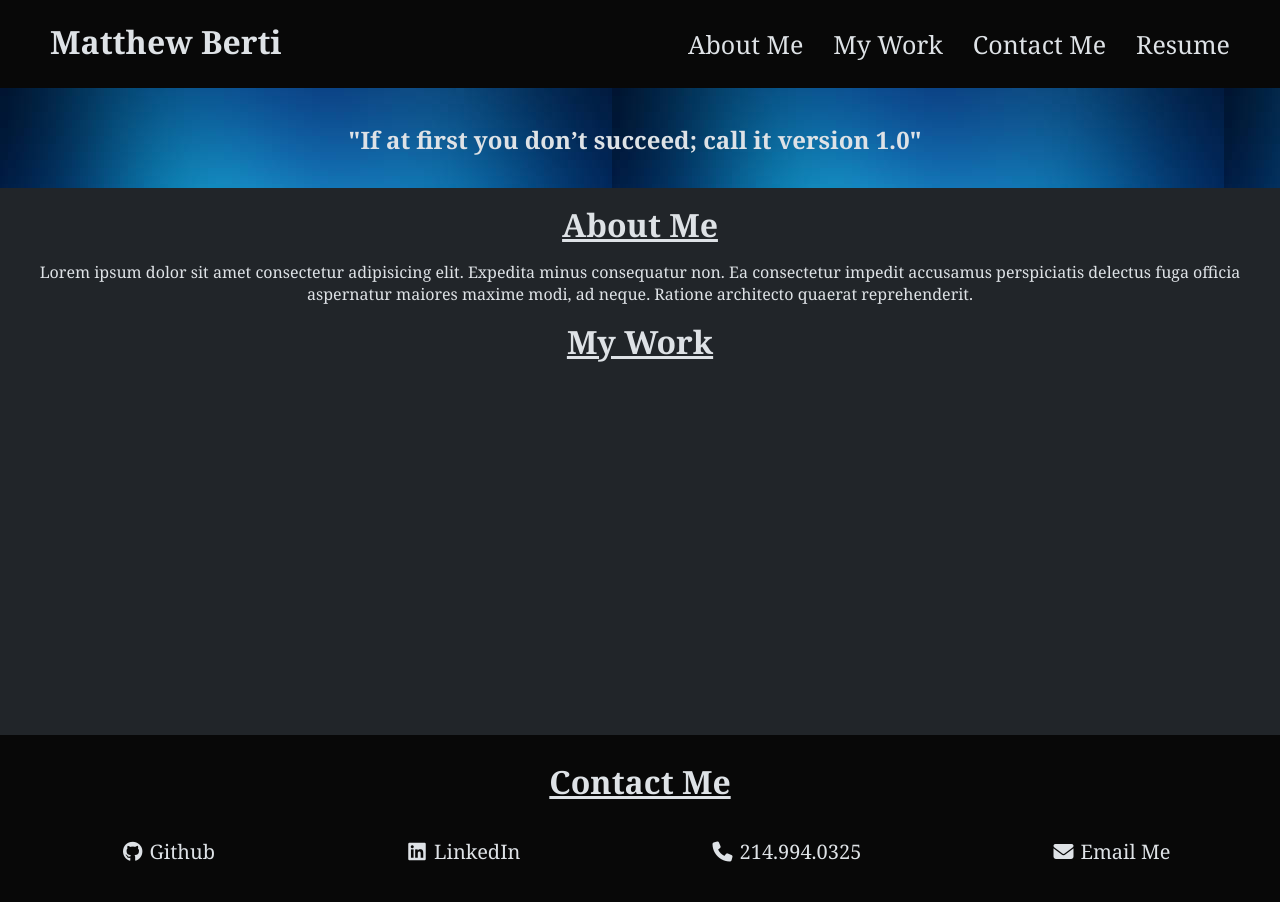
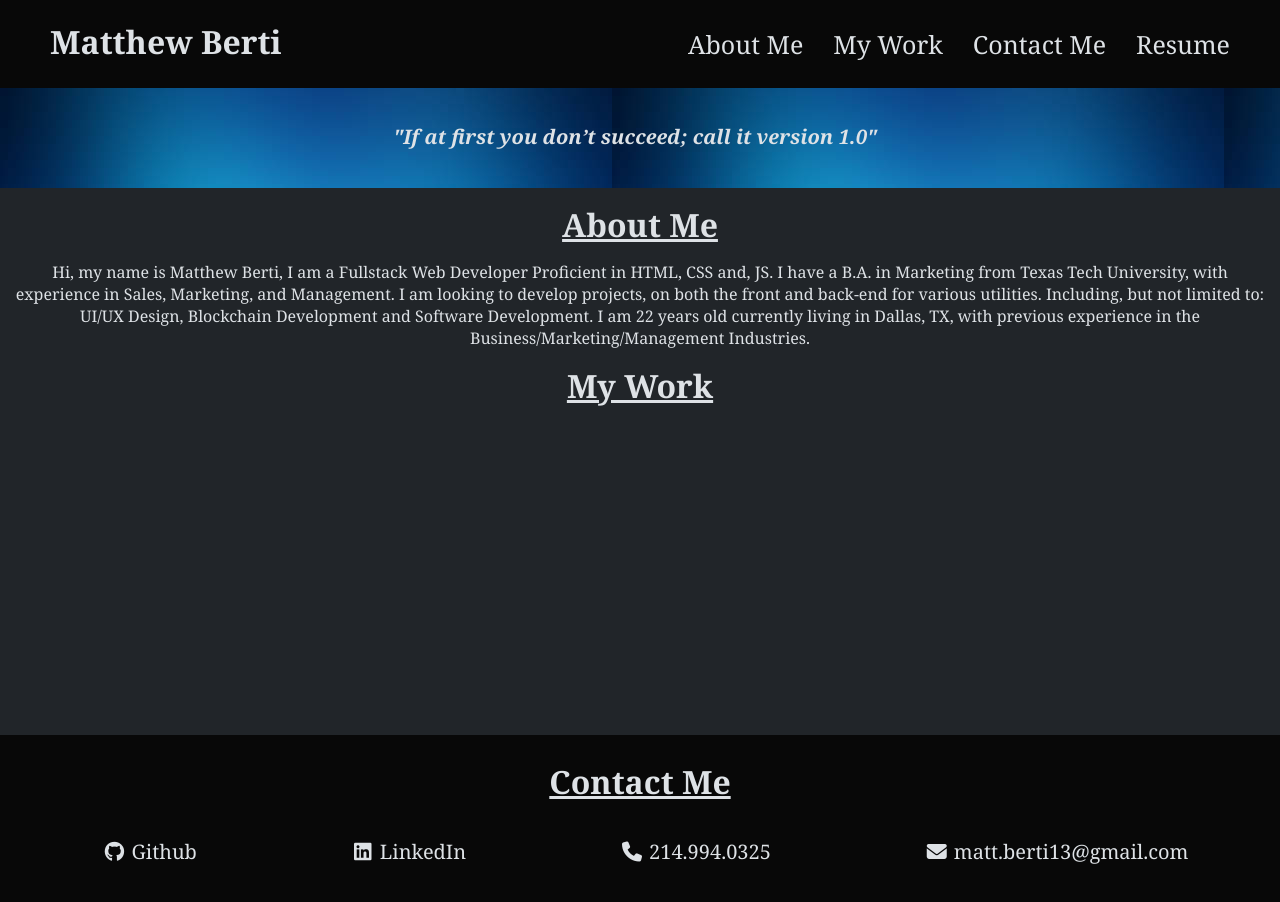
Before and after one commit to mberti13/personal-portfolio, a plain HTML site: page index.html in a window 1280 px wide. Drawn offline with Linux system fonts and the light colour scheme.

Commit message:
added bio statement

```diff
--- a/assets/css/style.css
+++ b/assets/css/style.css
@@ -77,12 +77,13 @@ header a:visited{
 
 }
 .statement{
-    color: var(--primary-color) ;
+    color: var(--primary-color);
     text-align: center;
     margin: auto;
     padding: 35px 10px 0 0;
-    text-decoration: wavy ;
-
+    text-decoration: wavy;
+    font-size: 20px;
+    font-style: italic;
 }
 
 /* About Me
--- a/index.html
+++ b/index.html
@@ -40,7 +40,8 @@
         <!--About Me-->
         <section id="about-me">
         <h2 class="section-heading">About Me</h2>
-        <p>Lorem ipsum dolor sit amet consectetur adipisicing elit. Expedita minus consequatur non. Ea consectetur impedit accusamus perspiciatis delectus fuga officia aspernatur maiores maxime modi, ad neque. Ratione architecto quaerat reprehenderit.</p>
+        <p>Hi, my name is Matthew Berti, I am a Fullstack Web Developer Proficient in HTML, CSS and, JS. I have a B.A. in Marketing from Texas Tech University, with experience in Sales, Marketing, and Management. I am looking to develop projects, on both the front and back-end for various utilities. Including, but not limited to: UI/UX Design, Blockchain Development and Software Development. I am 22 years old currently living in Dallas, TX, with previous experience in the Business/Marketing/Management Industries.
+        </p>
         </section>
 
         <!--Projects/Work-->
@@ -59,7 +60,7 @@
                 <li><span class="fa-li"><i class="fa-brands fa-github"></i></span><a href="https://github.com/mberti13">Github</a></li>
                 <li><span class="fa-li"><i class="fa-brands fa-linkedin"></i></span><a href="https://www.linkedin.com/in/matthew-berti-838400211/">LinkedIn</a></li>
                 <li><span class="fa-li"><i class="fa-solid fa-phone"></i></span><a href="tel:2149940325">214.994.0325</a></li>
-                <li><span class="fa-li"><i class="fa-solid fa-envelope"></i></span><a href="mailto:matt.berti13@gmail.com">Email Me</a></li>
+                <li><span class="fa-li"><i class="fa-solid fa-envelope"></i></span><a href="mailto:matt.berti13@gmail.com">matt.berti13@gmail.com</a></li>
             </ul>
         </footer>
     </body>
```
